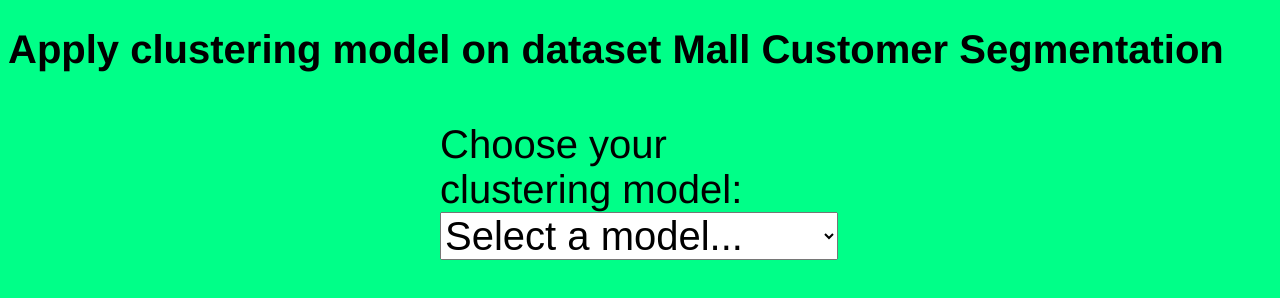
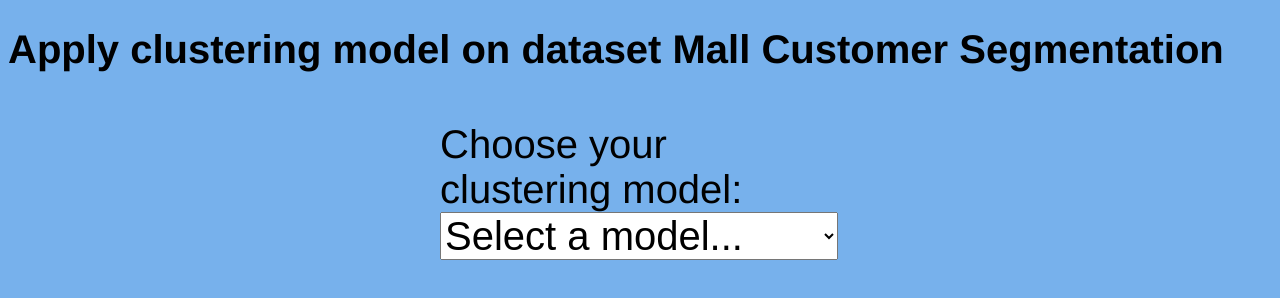
Before and after one commit to paulinefouquet/CI_modele_clustering, a plain HTML site: page frontend/index.html in a window 1280 px wide. Drawn offline with Linux system fonts and the light colour scheme.

Commit message:
modif couleur front pourcheck impact deploiement

```diff
--- a/frontend/css/style.css
+++ b/frontend/css/style.css
@@ -1,6 +1,6 @@
 html {
   box-sizing: border-box;
-  background: #00ff88;
+  background: #77b1ec;
   font-family: 'helvetica neue';
   font-size: 40px;
   font-weight: 200;
```
